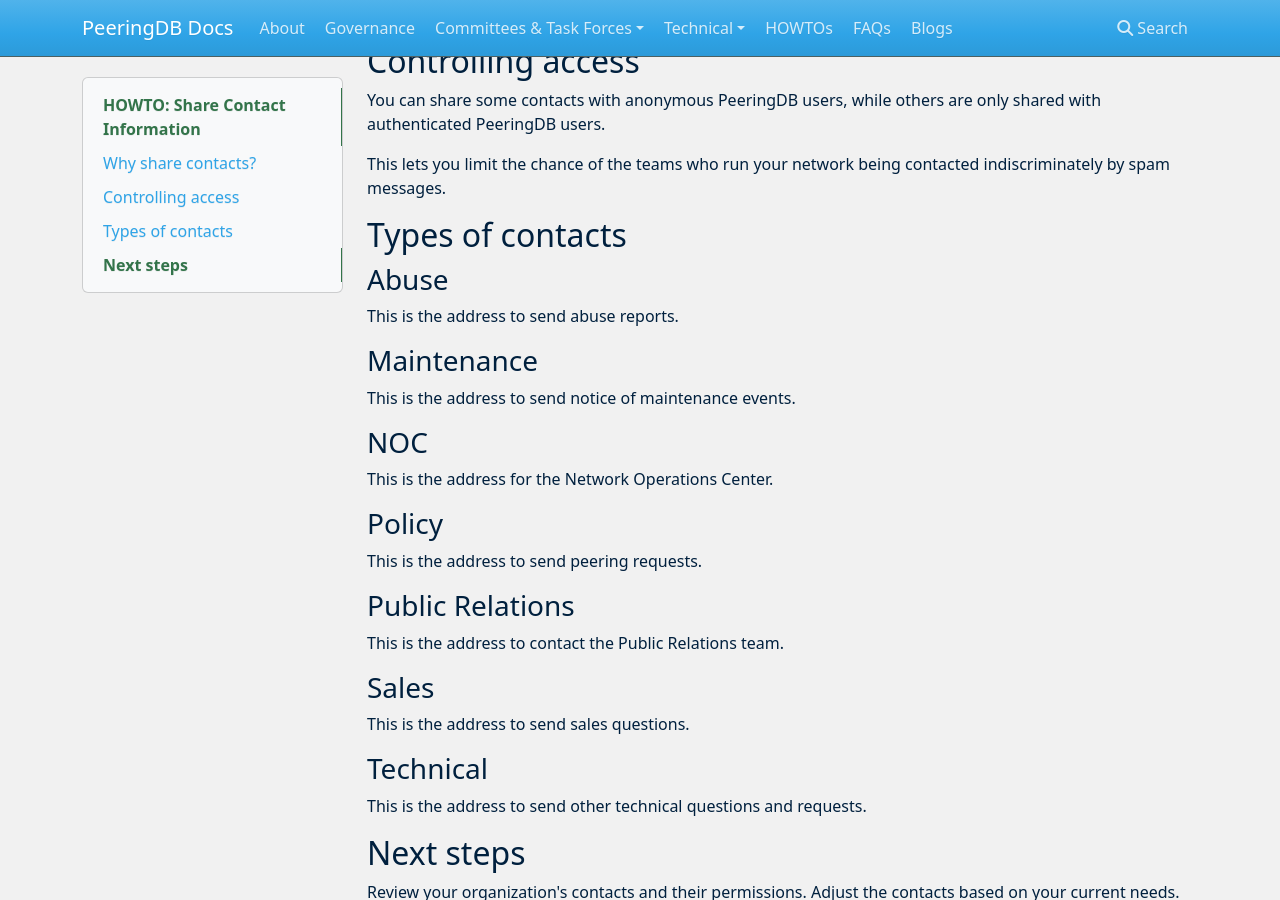
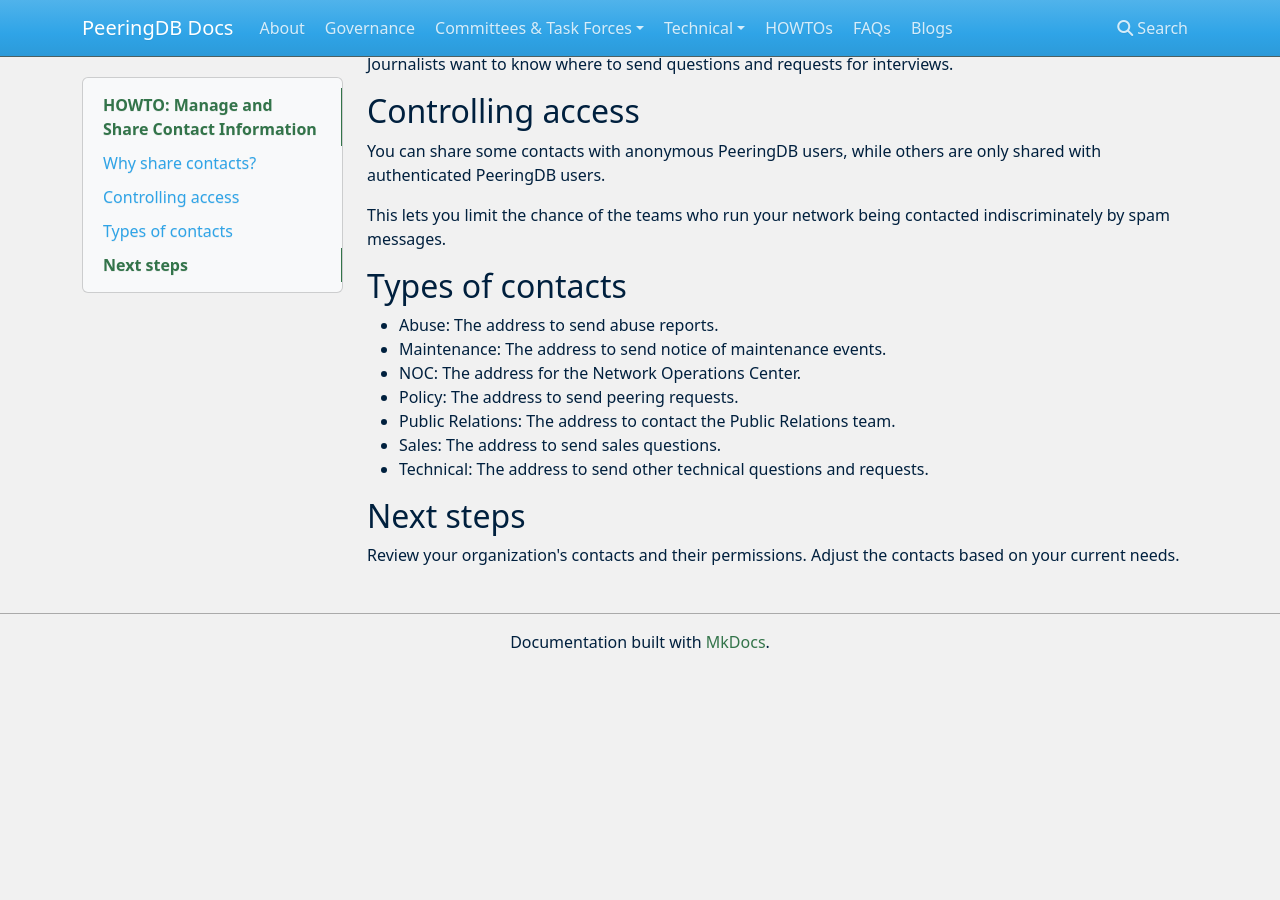
Before and after one commit to peeringdb/docs, an MkDocs documentation site: the page built from docs/howto/share_contact_info.md, in a window 1280 px wide and 900 px high, scrolled down 580 px. Built offline with MkDocs 1.6.1, drawn with Linux system fonts in a browser that asks for light colours; nearby versions of some CDN libraries; after the commit the page ends 1250 px from its top, so only the background shows below that; some of the changed text lies outside the part shown.

Commit message:
Contacts HOWTO copy edits.

```diff
--- a/docs/howto/share_contact_info.md
+++ b/docs/howto/share_contact_info.md
@@ -1,4 +1,4 @@
-# HOWTO: Share Contact Information
+# HOWTO: Manage and Share Contact Information
 
 PeeringDB, as the name suggests, was set up to facilitate peering between networks and peering coordinators. In recent years, the vision of PeeringDB has developed to keep up with the speed and diverse manner in which the Internet is growing. The database is no longer just for peering and peering related information. It now includes all types of interconnection data for networks, clouds, services, and enterprise, as well as interconnection facilities that are developing at the edge of the Internet. We believe in, and rely on the community to grow and improve the PeeringDB database.
 
@@ -20,33 +20,13 @@
 
 ## Types of contacts
 
-### Abuse
-
-This is the address to send abuse reports.
-
-### Maintenance
-
-This is the address to send notice of maintenance events.
-
-### NOC
-
-This is the address for the Network Operations Center.
-
-### Policy
-
-This is the address to send peering requests.
-
-### Public Relations
-
-This is the address to contact the Public Relations team.
-
-### Sales
-
-This is the address to send sales questions.
-
-### Technical
-
-This is the address to send other technical questions and requests.
+- Abuse: The address to send abuse reports.
+- Maintenance: The address to send notice of maintenance events.
+- NOC: The address for the Network Operations Center.
+- Policy: The address to send peering requests.
+- Public Relations: The address to contact the Public Relations team.
+- Sales: The address to send sales questions.
+- Technical: The address to send other technical questions and requests.
 
 ## Next steps
 
```
